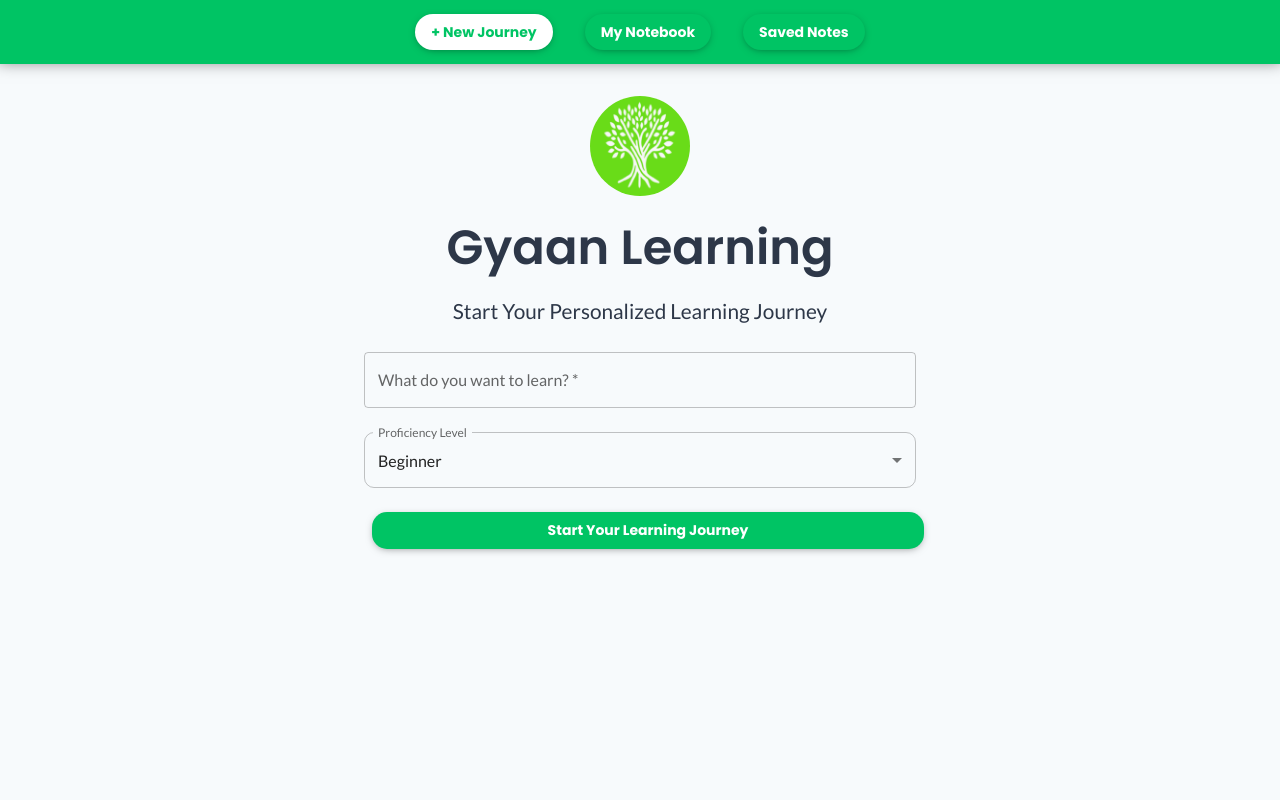
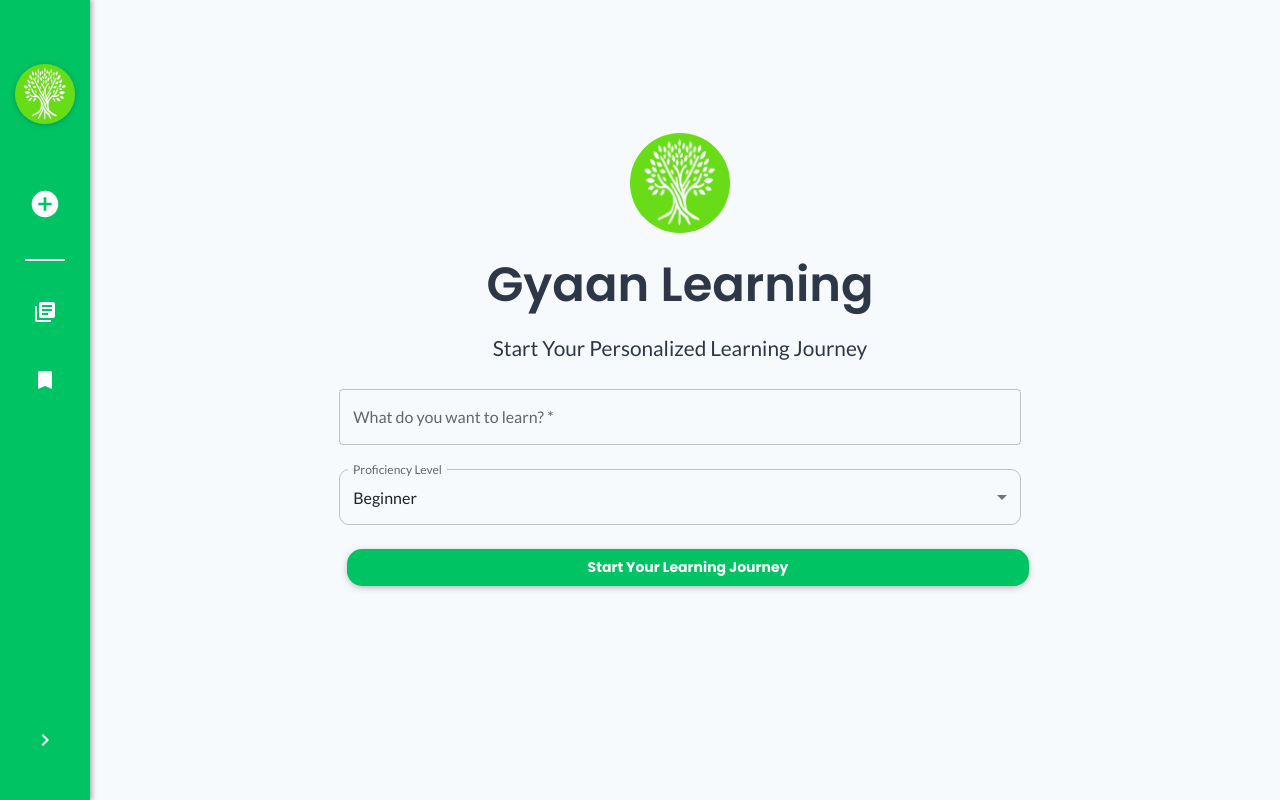
Before and after one commit to sksareen/gyaan-public, a React (Create React App) app in the folder frontend/: page / in a window 1280 px wide. Built offline with nearby package versions, Linux system fonts and the light colour scheme.

Commit message:
converted nav to sidebar nav

```diff
--- a/frontend/src/App.js
+++ b/frontend/src/App.js
@@ -30,6 +30,7 @@ function App() {
     const [selectedGoals, setSelectedGoals] = useState([]);
     const [learningCards, setLearningCards] = useState([]);
     const [miniModuleLoading, setMiniModuleLoading] = useState(false);
+    const [isOpen, setIsOpen] = useState(false);
 
     const handleFormSubmit = async (topic, proficiency) => {
         setLoading(true);
@@ -134,8 +135,22 @@ function App() {
                     </Typography>
                 </Box>
             )}
+            <Box sx={{
+                display: 'flex',
+                minHeight: '100vh',
+                transition: 'all 0.3s ease'
+            }}>
                 <Navigation />
-            <Box sx={{ pt: '64px' }}>
+                <Box
+                    component="main"
+                    sx={{
+                        flexGrow: 1,
+                        p: 3,
+                        transition: 'margin-left 0.3s ease',
+                        marginLeft: isOpen ? '250px' : '80px',
+                        width: `calc(100% - ${isOpen ? '250px' : '80px'})`,
+                    }}
+                >
                     <Routes>
                         <Route path="/notebook" element={<NotebookView />} />
                         <Route path="/saved" element={<SavedView />} />
@@ -173,6 +188,7 @@ function App() {
                         } />
                     </Routes>
                 </Box>
+            </Box>
         </Router>
     );
 }
--- a/frontend/src/components/LearningForm.js
+++ b/frontend/src/components/LearningForm.js
@@ -57,8 +57,17 @@ const LearningForm = ({ onSubmit }) => {
 
     return (
         <ThemeProvider theme={theme}>
-            <Container maxWidth="sm">
-                <Box sx={{ mt: 4, mb: 4 }}>
+            <Container
+                maxWidth="md"
+                sx={{
+                    display: 'flex',
+                    flexDirection: 'column',
+                    alignItems: 'center',
+                    justifyContent: 'center',
+                    minHeight: '85vh'
+                }}
+            >
+                <Box sx={{ mt: 4, mb: 4, minWidth: '300px', width: '80%', }}>
                     <img src="logo.png" alt="logo" style={{ borderRadius: '50%', height: '100px', width: '100px', marginLeft: 'auto', marginRight: 'auto', display: 'block', margin: '0 auto', marginBottom: '1.5rem' }}/>
                     <Typography variant="h1" component="h1" gutterBottom align="center">
                         Gyaan Learning
--- a/frontend/src/components/Navigation.js
+++ b/frontend/src/components/Navigation.js
@@ -1,15 +1,21 @@
-import React from 'react';
-import { AppBar, Toolbar, Button, Box } from '@mui/material';
+import React, { useState } from 'react';
+import { AppBar, Toolbar, Button, Box, IconButton } from '@mui/material';
 import { useTheme } from '@mui/material/styles';
+import ChevronLeftIcon from '@mui/icons-material/ChevronLeft';
+import ChevronRightIcon from '@mui/icons-material/ChevronRight';
+import LibraryBooksIcon from '@mui/icons-material/LibraryBooks';
+import BookmarkIcon from '@mui/icons-material/Bookmark';
+import AddCircle from '@mui/icons-material/AddCircle';
 
 const Navigation = () => {
     const theme = useTheme();
+    const [isOpen, setIsOpen] = useState(false);
 
     const scrollToSection = (elementId) => {
         setTimeout(() => {
             const element = document.getElementById(elementId);
             if (element) {
-                const navbarHeight = 64; // Height of the navbar
+                const navbarHeight = '100%'; // Height of the navbar
                 const elementPosition = element.getBoundingClientRect().top;
                 const offsetPosition = elementPosition + window.pageYOffset - navbarHeight;
 
@@ -22,87 +28,162 @@ const Navigation = () => {
     };
 
     const buttonSx = {
+        padding: '6px 20px',
+        backgroundColor: theme.palette.background.main,
+        transition: 'all 0.3s ease',
+        fontWeight: '750',
+        fontSize: '14px',
+        color: 'theme.palette.primary.main',
+        width: '80%',
+        whiteSpace: 'nowrap',
+        overflow: 'hidden',
+        display: 'flex',
+        alignItems: 'center',
+        justifyContent: 'center',
         '&:hover': {
             backgroundColor: theme.palette.secondary.main,
-            color: theme.palette.background.main,
-            transition: 'all 0.3s ease',
-            transform: 'translateY(-1px)'
+            color: theme.palette.background.main
         }
     };
 
     const buttonSx2 = {
         backgroundColor: theme.palette.primary.main,
         color: theme.palette.background.main,
-        borderRadius: '50px',
         padding: theme.typography.button.padding,
         fontSize: theme.typography.button.fontSize,
         '&:hover': {
             backgroundColor: theme.palette.secondary.main,
             color: theme.palette.background.main,
-            transition: 'all 0.3s ease',
-            borderRadius: '50px',
-            transform: 'translateY(-1px)'
         }
     };
 
     return (
+        <>
             <AppBar
                 position="fixed"
-            color="default"
-            elevation={0}
                 sx={{
+                    width: isOpen ? '220px' : '90px',
+                    height: '100vh',
                     backgroundColor: theme.palette.primary.main,
                     backdropFilter: 'blur(8px)',
                     color: theme.components.MuiTypography.styleOverrides.root.color,
                     fontWeight: 'bold',
                     fontFamily: theme.typography.fontFamily,
-                boxShadow: '0px -4px 15px 2px #00000080',
+                    boxShadow: '1px 0px 5px 1px #00000050',
+                    left: 0,
+                    right: 'auto',
+                    transition: 'width 0.3s ease',
+                    position: 'fixed', // Change to relative
+                    zIndex: theme.zIndex.drawer,
                 }}
             >
-            <Toolbar>
-                <Box sx={{ display: 'flex', gap: 2, margin: '0 auto' }}>
+
+                <Toolbar sx={{
+                    flexDirection: 'column',
+                    height: '100vh',
+                    gap: 2,
+                    pt: 4,
+                }}>
+                    <Box sx={{
+                        display: 'flex',
+                        flexDirection: 'column',
+                        gap: 2,
+                        width: '100%',
+                        alignItems: 'center',
+                    }}>
+                        <Box sx={{ mt: 4, mb: 4 }}>
+                            <img src="logo.png" alt="logo"
+                                style={{
+                                    borderRadius: '50%',
+                                    height: isOpen ? '100px' : '60px',
+                                    width: isOpen ? '100px' : '60px',
+                                    marginBottom: isOpen ? '10px' : '40px',
+                                    marginLeft: 'auto',
+                                    marginRight: 'auto',
+                                    display: 'block',
+                                    margin: '0 auto',
+                                    transition: 'all 0.3s ease',
+                                    boxShadow: '0px 1px 8px -3px #00000080',
+                                }}/>
+                        </Box>
                         <Button
                             onClick={() => window.location.href = '/'}
+                            title="New Journey"
                             sx={{
                                 ...buttonSx,
-                            borderRadius: '50px', // Pill shape
-                            padding: '6px 16px', // Adjust padding for pill shape
-                            backgroundColor: theme.palette.background.main,
-                            transition: 'all 0.3s ease',
-                            fontWeight: '750',
-                            fontSize: '14px',
-                            color: theme.palette.primary.main
+                                width: '100%',
+                                color: isOpen ? theme.palette.primary.main : theme.palette.background.main,
+                                backgroundColor: isOpen ? theme.palette.background.main : theme.palette.primary.main
                             }}
                         >
-                        + New Journey
+                            <span>
+                                <Box sx={{ display: 'flex', alignItems: 'center' }}>
+                                    <AddCircle sx={{ ml: isOpen ? 1 : 0, padding: '0px 4px', fontSize: isOpen ? '1.6rem' : '2rem' }} /> {/* Increased size */}
+                                    {isOpen && 'New Journey'}
+                                </Box>
+                            </span>
                         </Button>
+                        <hr style={{ width: '90%', border: '.5px solid #fff', margin: '.5rem 0' }} />
                         <Button
                             onClick={() => window.location.href = '/notebook'}
+                            title="My Notebook"
                             sx={{
                                 ...buttonSx2,
+                                width: '100%'
                             }}
                         >
-                        My Notebook
+                            <span>
+                                <Box sx={{ display: 'flex', alignItems: 'center' }}>
+                                    <LibraryBooksIcon sx={{ mr: isOpen ? 1 : 0 }} />
+                                    {isOpen && 'My Notebook'}
+                                </Box>
+                            </span>
                         </Button>
                         <Button
                             onClick={() => window.location.href = '/saved'}
+                            title="Saved Notes"
                             sx={{
                                 ...buttonSx2,
+                                width: '100%'
                             }}
                         >
-                        Saved Notes
+                            <span>
+                                <Box sx={{ display: 'flex', alignItems: 'center' }}>
+                                    <BookmarkIcon sx={{ mr: isOpen ? 1 : 0 }} />
+                                    {isOpen && 'Saved Notes'}
+                                </Box>
+                            </span>
                         </Button>
-                    {/* <Button
-                        onClick={() => window.location.href = '/settings'}
+                    </Box>
+                </Toolbar>
+                <IconButton
+                    onClick={() => setIsOpen(!isOpen)}
                     sx={{
-                            ...buttonSx2,
+                        position: 'relative',
+                        width: isOpen ? '70%' : '40px',
+                        borderRadius: isOpen ? '8px' : '50%',
+                        height: '40px',
+                        bottom: '40px',
+                        right: '-50%',
+                        transform: 'translateX(-50%)',
+                        fontSize: '1rem',
+                        fontFamily: theme.typography.fontFamily,
+                        fontWeight: 'bold',
+                        // backgroundColor: theme.palette.background.main,
+                        color: theme.palette.background.main,
+                        // boxShadow: '0px 1px 7px -3px #00000080',
+                        '&:hover': {
+                            backgroundColor: theme.palette.secondary.main,
+                            color: theme.palette.background.main,
+                            // boxShadow: '0px 2px 8px -3px #ffffff80',
+                        },
+                        zIndex: 1,
                     }}
                 >
-                        |||
-                    </Button> */}
-                </Box>
-            </Toolbar>
+                    {isOpen ? <><ChevronLeftIcon /> Collapse</> : <ChevronRightIcon />}
+                </IconButton>
             </AppBar>
+        </>
     );
 };
 
--- a/frontend/src/components/Theme.js
+++ b/frontend/src/components/Theme.js
@@ -1,4 +1,5 @@
 import { createTheme } from '@mui/material/styles';
+import { alignProperty } from '@mui/material/styles/cssUtils';
 
 const theme = createTheme({
   typography: {
@@ -38,12 +39,21 @@ const theme = createTheme({
     button: {
       fontFamily: 'Poppins',
       textTransform: 'none',
-      boxShadow: '0px 2px 8px -3px #00000080',
+      // boxShadow: '1px 0px 7px -3px #00000080',
       fontWeight: 'bold',
       padding: '0.3rem 1rem',
       margin: '.6rem .5rem .6rem .5rem',
       transition: 'all 0.2s ease-in-out',
-      borderRadius: '12px',
+      borderRadius: '8px',
+      display: 'flex',
+      alignItems: 'center',
+      '& span': {
+        verticalAlign: 'middle',
+      },
+      '&:hover': {
+        transform: 'translateY(-1px)',
+        transition: 'all 0.3s ease-in-out'
+      }
     },
     subtitle1: {
       fontSize: '1.3rem',
--- a/package.json
+++ b/package.json
@@ -1,7 +1,7 @@
 {
   "dependencies": {
     "@mapbox/rehype-prism": "^0.9.0",
-    "@mui/icons-material": "^6.1.7",
+    "@mui/icons-material": "^6.1.8",
     "cors": "^2.8.5",
     "framer-motion": "^11.11.17",
     "node": "^23.2.0",
```
Also changed, not shown: frontend/src/components/Footer.js (added), 1 other file (tests, documents, lock files or other folders). Lines whose indentation alone changed are shown as unchanged.
